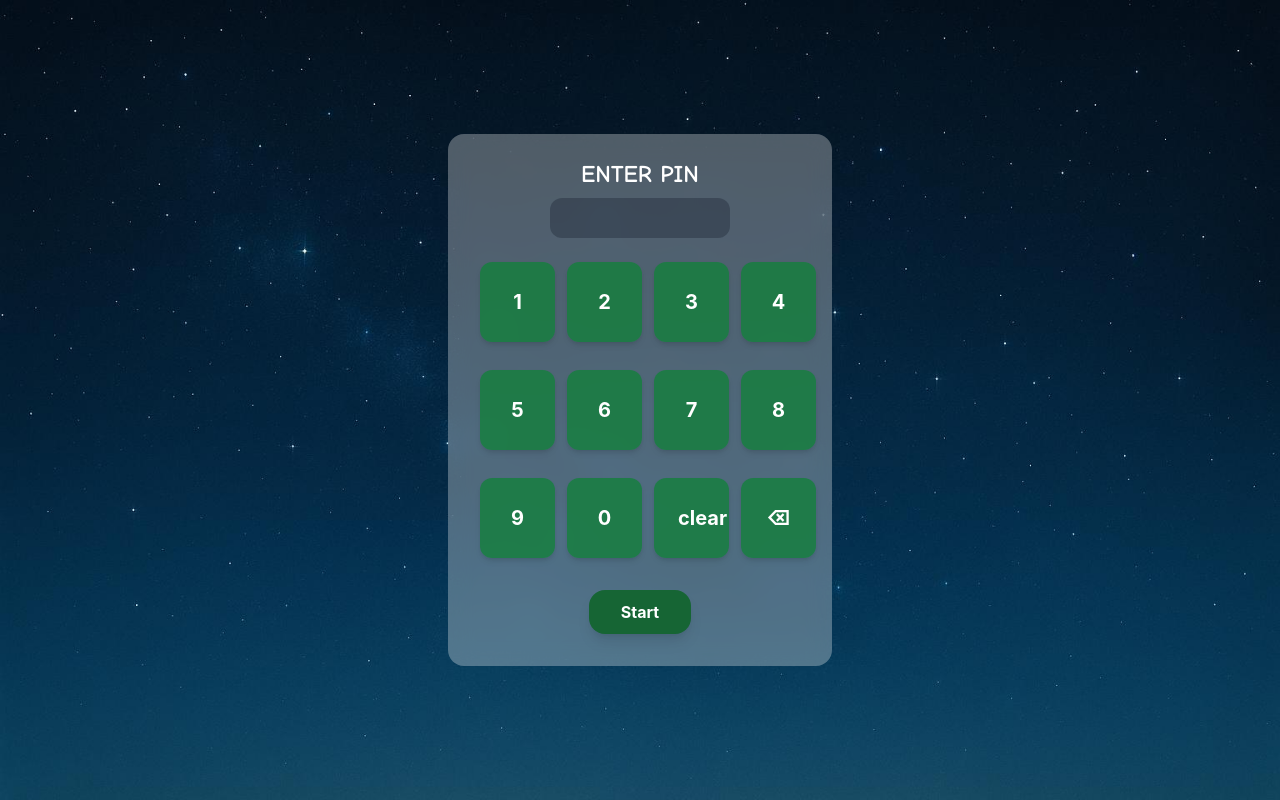
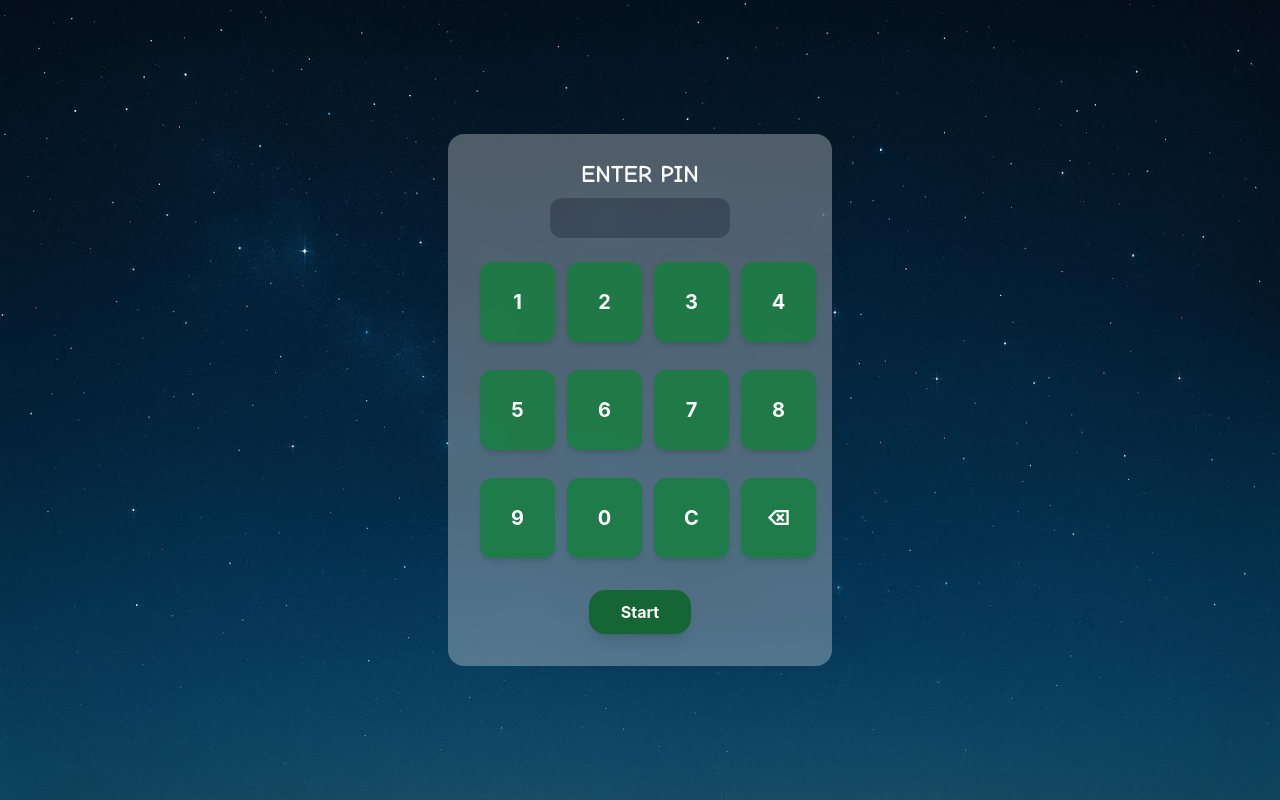
Before and after one commit to ranjannkumar/math-facts, a React (Vite) app: page /name in a window 1280 px wide. Built offline with nearby package versions, Linux system fonts and the light colour scheme; no server answers.

Commit message:
updated button

```diff
--- a/src/components/NameForm.jsx
+++ b/src/components/NameForm.jsx
@@ -90,7 +90,7 @@ const NameForm = () => {
             ))}
             {/* Clear, 0, Backspace */}
             <KeypadButton value="0" />
-            <KeypadButton value="C" label="clear"  />
+            <KeypadButton value="C" label="C"  />
             <KeypadButton value="<" label="⌫" />
           </div>
 
```
